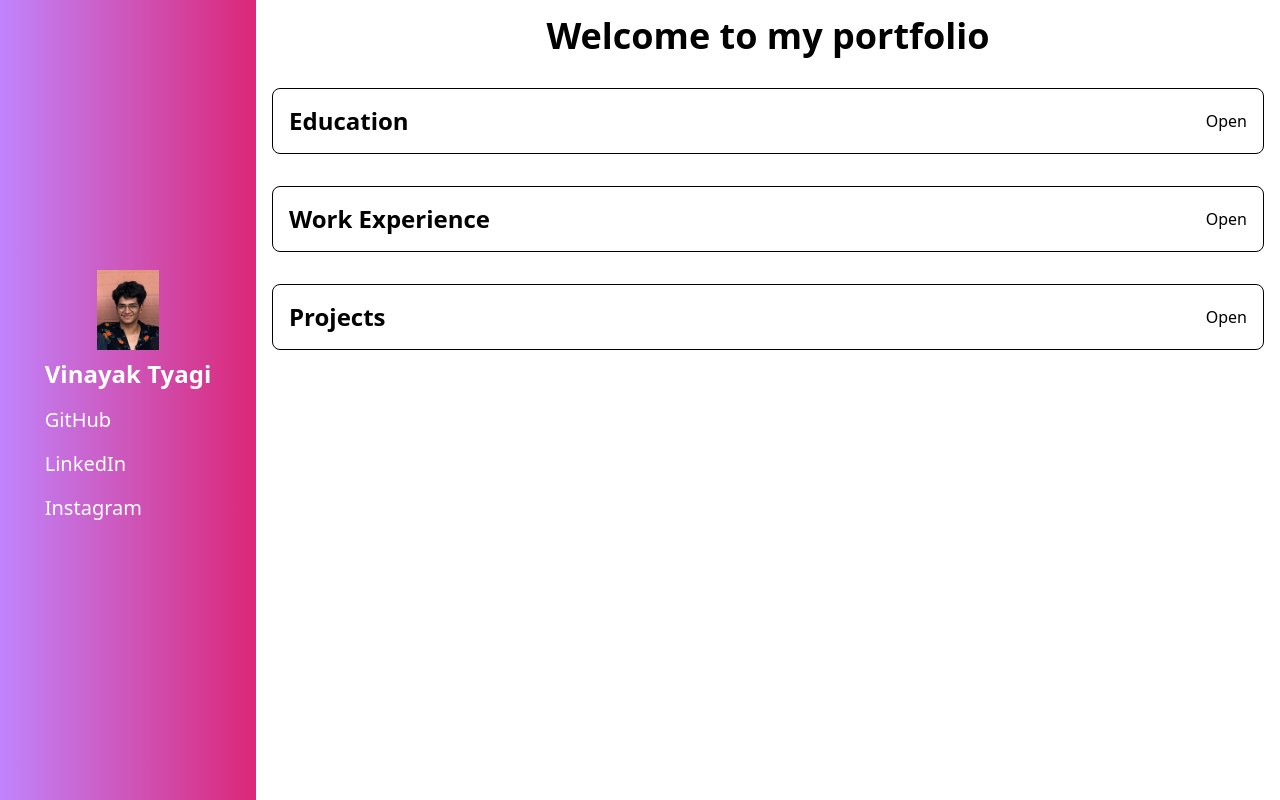
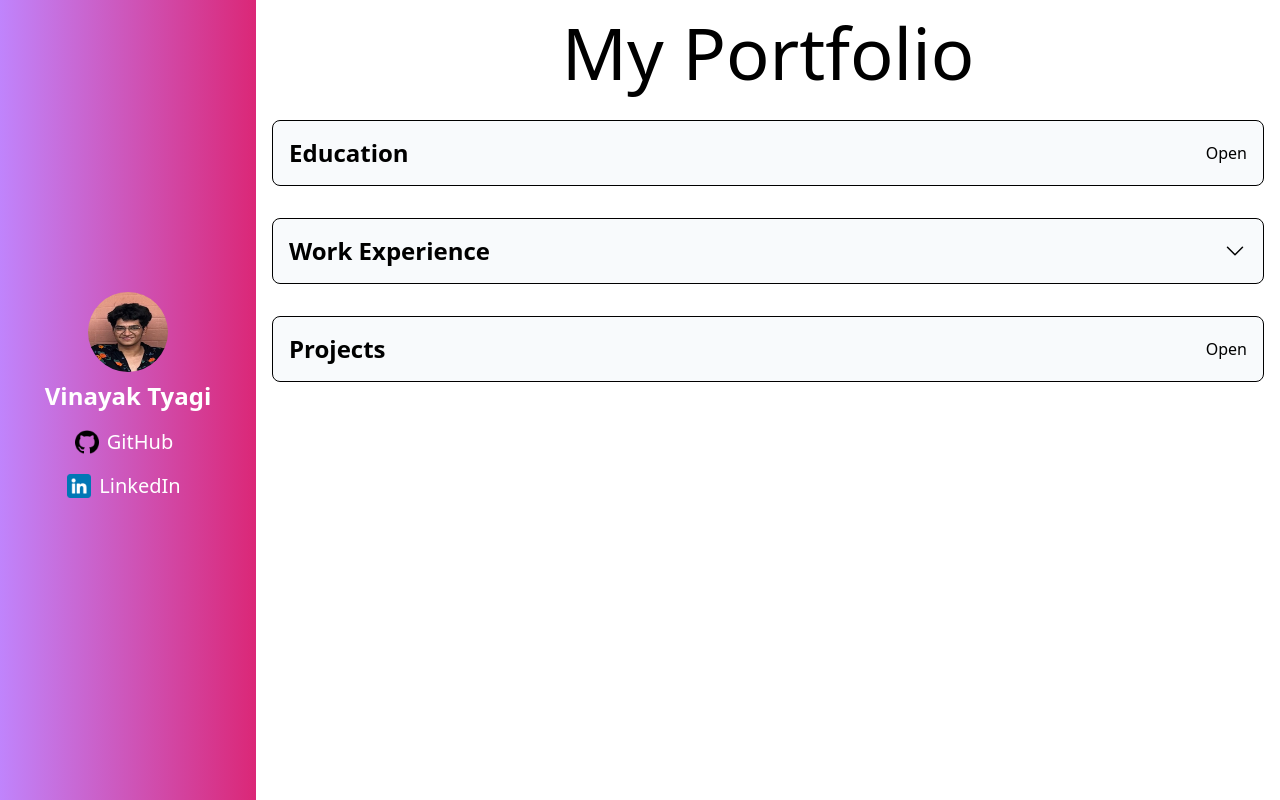
Before and after one commit to return-z/portfolio, a SvelteKit app: page / in a window 1280 px wide. Built offline with nearby package versions, Linux system fonts and the light colour scheme.

Commit message:
fixed sidebar

```diff
--- a/src/routes/+page.svelte
+++ b/src/routes/+page.svelte
@@ -9,13 +9,13 @@
 	<div id="app" class="flex flex-row grow">
 		<div
 			id="left-part"
-			class="flex fixed grow text-white w-1/5 h-full bg-gradient-to-r from-purple-400 to-pink-600 justify-center items-center"
+			class="flex grow fixed hidden md:flex w-1/5 text-white h-full bg-gradient-to-r from-purple-400 to-pink-600 justify-center items-center"
 		>
 			<Socials />
 		</div>
-		<div id="right-part" class="flex ml-[20%] grow h-screen justify-center">
+		<div id="right-part" class="flex md:pl-[20%] grow h-screen justify-center">
 			<div class="w-full">
-				<h1 class="text-4xl p-4 text-center font-bold">Welcome to my portfolio</h1>
+				<h1 class="text-7xl p-4 text-center font-thin">My Portfolio</h1>
 				<Education />
 				<WorkEx />
 				<Projects />
--- a/src/routes/Education.svelte
+++ b/src/routes/Education.svelte
@@ -10,7 +10,7 @@
 </script>
 
 <div id="education" class="p-4">
-	<div class="border border-black rounded-lg p-4">
+	<div class="border border-black rounded-lg p-4 bg-slate-50">
 		<div class="flex justify-between">
 			<p class="font-bold text-2xl">Education</p>
 			<button on:click={handleOpen}>Open</button>
--- a/src/routes/Projects.svelte
+++ b/src/routes/Projects.svelte
@@ -11,7 +11,7 @@
 </script>
 
 <div id="work-ex" class="p-4">
-	<div class="border border-black p-4 rounded-lg">
+	<div class="bg-slate-50 border border-black p-4 rounded-lg">
 		<div class="w-full flex justify-between">
 			<p class="font-bold text-2xl">Projects</p>
 			<button on:click={handleOpen}>Open</button>
@@ -20,19 +20,15 @@
 			<div class="flex items-center p-2">
 				<img src={gopher} alt="bits-logo" class="border border-black h-12 w-12" />
 				<div class="p-4">
-					<p class="font-light text-xl">Data Analyst Intern</p>
-					<p class="font-thin">
-						Uber, Hyderabad <span class="font-style: italic">(Jul 2023 - Present)</span>
-					</p>
+					<p class="font-light text-xl">Blahblah: Chat Application</p>
+					<p class="font-thin">A chat application built using Go, Templ, HTMX & TailwindCSS</p>
 				</div>
 			</div>
 			<div class="flex items-center p-2">
 				<img src={jslogo} alt="bits-logo" class="border border-black h-12 w-12" />
 				<div class="p-4">
-					<p class="font-light text-xl">Software Development Intern</p>
-					<p class="font-thin">
-						VComply, Kolkata <span class="font-style: italic">(Jul 2023 - Present)</span>
-					</p>
+					<p class="font-light text-xl">JSEditor</p>
+					<p class="font-thin">A rope based text editor built with JavaScript and Svelte</p>
 				</div>
 			</div>
 			<div class="flex items-center p-2">
--- a/src/routes/WorkEx.svelte
+++ b/src/routes/WorkEx.svelte
@@ -1,17 +1,44 @@
 <script>
 	let uber = new URL('../lib/images/uber_com_logo.jpeg', import.meta.url).href;
 	let vcomply = new URL('../lib/images/vcomply_logo.jpeg', import.meta.url).href;
+	let desc = { hidden: true };
 	function handleOpen() {
-		const desc = document.getElementById('work-desc');
+		desc = document.getElementById('work-desc');
 		desc.hidden = !desc.hidden;
 	}
 </script>
 
 <div id="work-ex" class="p-4">
-	<div class="border border-black rounded-lg p-4">
+	<div class="bg-slate-50 border border-black rounded-lg p-4">
 		<div class="w-full flex justify-between">
 			<p class="font-bold text-2xl">Work Experience</p>
-			<button on:click={handleOpen}>Open</button>
+			{#if desc.hidden}
+				<button on:click={handleOpen} class="font-thin text-2xl">
+					<svg
+						xmlns="http://www.w3.org/2000/svg"
+						fill="none"
+						viewBox="0 0 24 24"
+						stroke-width="1.5"
+						stroke="currentColor"
+						class="w-6 h-6"
+					>
+						<path stroke-linecap="round" stroke-linejoin="round" d="m19.5 8.25-7.5 7.5-7.5-7.5" />
+					</svg>
+				</button>
+			{:else}
+				<button on:click={handleOpen} class="font-thin text-2xl"
+					><svg
+						xmlns="http://www.w3.org/2000/svg"
+						fill="none"
+						viewBox="0 0 24 24"
+						stroke-width="1.5"
+						stroke="currentColor"
+						class="w-6 h-6"
+					>
+						<path stroke-linecap="round" stroke-linejoin="round" d="m4.5 15.75 7.5-7.5 7.5 7.5" />
+					</svg>
+				</button>
+			{/if}
 		</div>
 		<div id="work-desc" hidden>
 			<div class="flex items-center p-2">
--- a/src/routes/socials.svelte
+++ b/src/routes/socials.svelte
@@ -1,13 +1,20 @@
 <script>
-	let src = new URL('../lib/images/profile_pic.jpeg', import.meta.url).href;
+	let dp = new URL('../lib/images/profile_pic.jpeg', import.meta.url).href;
+	let git = new URL('../lib/images/github.png', import.meta.url).href;
+	let linkedin = new URL('../lib/images/linkedin.png', import.meta.url).href;
 </script>
 
-<div id="info" class="flex flex-col">
+<div id="info" class="flex justify-center flex-col">
 	<div class="flex justify-center w-full">
-		<img {src} alt="pic" class="flex rounded-lg object-contain h-20 w-20" />
+		<img src={dp} alt="pic" class="overflow-hidden h-20 w-20 rounded-full" />
 	</div>
-	<p class="p-2 text-2xl font-bold">Vinayak Tyagi</p>
-	<p class="p-2 text-xl font-thin">GitHub</p>
-	<p class="p-2 text-xl font-thin">LinkedIn</p>
-	<p class="p-2 text-xl font-thin">Instagram</p>
+	<p class="p-2 text-2xl justify-center font-bold">Vinayak Tyagi</p>
+	<div class="flex flex-row items-center justify-center">
+		<img src={git} alt="git" class="w-6 h-6" />
+		<p class="p-2 text-xl font-thin">GitHub</p>
+	</div>
+	<div class="flex flex-row items-center justify-center">
+		<img src={linkedin} alt="git" class="w-6 h-6" />
+		<p class="p-2 text-xl font-thin">LinkedIn</p>
+	</div>
 </div>
```
